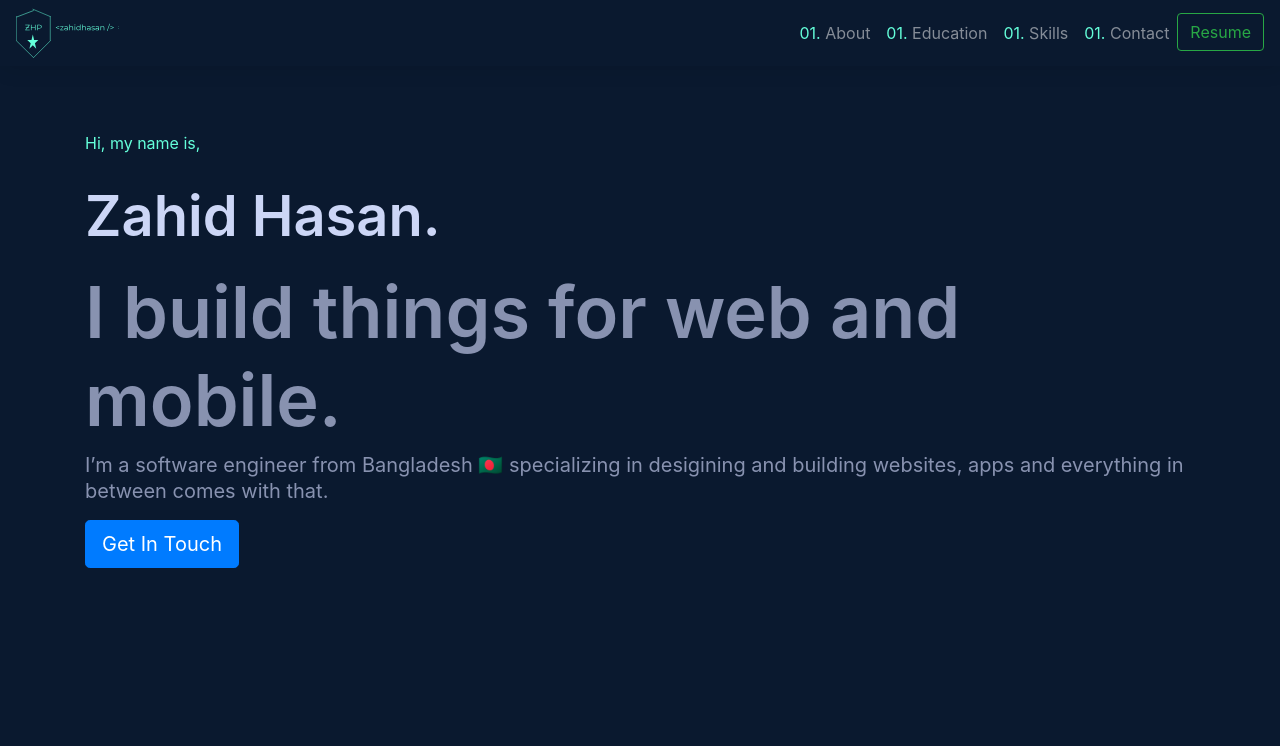
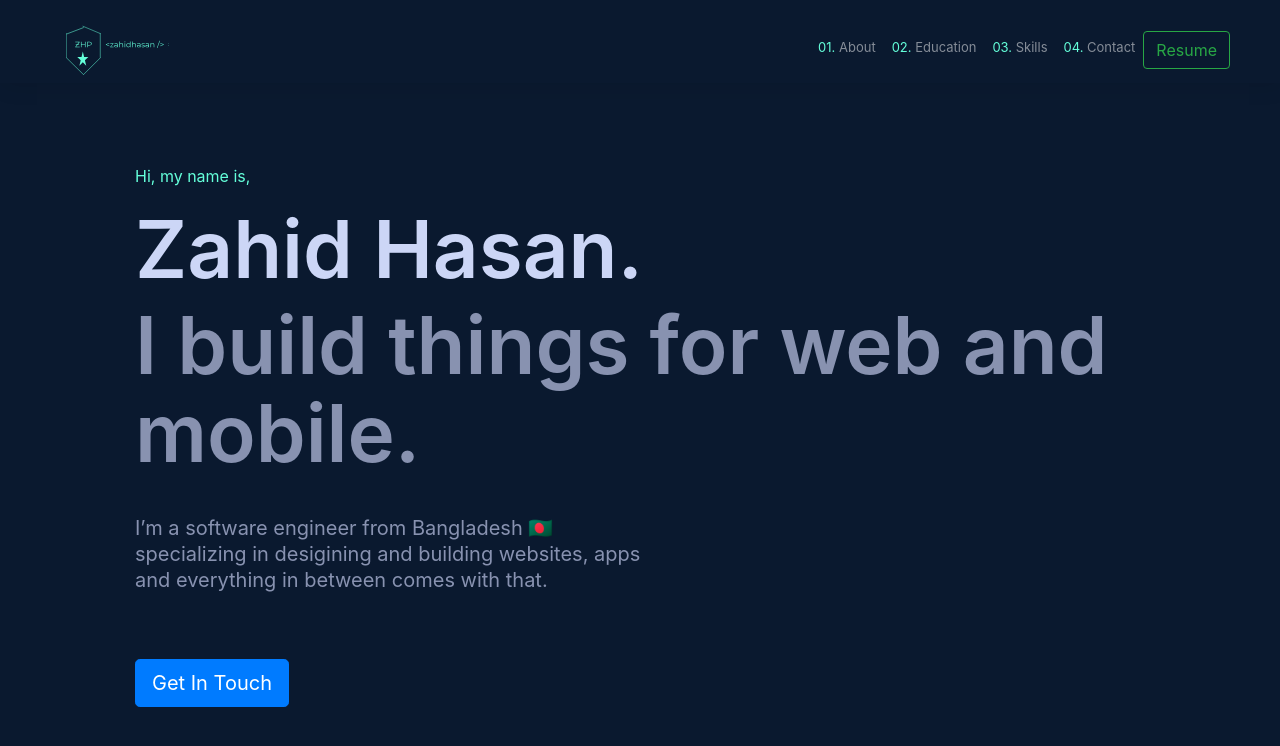
Before and after one commit to zahidhasanpapon/portfolio-website-v2, a plain HTML site: page index.html in a window 1280 px wide. Drawn offline with nearby package versions, Linux system fonts and the light colour scheme.

Commit message:
regular saves

```diff
--- a/css/styles.css
+++ b/css/styles.css
@@ -5,7 +5,13 @@ body {
 #number-color {
   color: #64ffda;
 }
+
+.brand-logo {
+  padding-left: 50px;
+}
 .navbar {
+  padding-right: 50px;
+  padding-top: 25px;
   background-color: #0a192f !important;
   box-shadow: 2px 2px 22px rgba(0, 0, 0, 0.1);
 }
@@ -15,6 +21,8 @@ body {
 }
 
 .jumbotron {
+  padding-top: 80px;
+  padding-left: 100px;
   background-color: #0a192f;
 }
 
@@ -22,15 +30,16 @@ body {
   background-color: #64ffda !important;
 }
 
-.nav-item .nav-link .number-color {
-  color: #64ffda;
+.nav-item {
+  font-size: 13px;
+  line-height: 17px;
 }
 
 .container {
   color: #64ffda;
   font-style: normal;
   font-weight: 400;
-  size: 20px;
+  font-size: 16px;
   line-height: 26px;
 }
 
@@ -38,7 +47,8 @@ body {
   color: #ccd6f6;
   font-style: normal;
   font-weight: 600;
-  size: 80px;
+  font-size: 80px;
+
   line-height: 88px;
 }
 
@@ -46,7 +56,7 @@ body {
   color: #8892b0;
   font-style: normal;
   font-weight: 600;
-  size: 80px;
+  font-size: 80px;
   line-height: 88px;
 }
 
@@ -54,6 +64,9 @@ body {
   color: #8892b0;
   font-style: normal;
   font-weight: 400;
-  size: 20px;
+  font-size: 20px;
   line-height: 26px;
+  padding-top: 30px;
+  padding-bottom: 50px;
+  padding-right: 600px;
 }
--- a/index.html
+++ b/index.html
@@ -55,17 +55,17 @@
             </li>
             <li class="nav-item">
               <a href="" class="nav-link"
-                ><span id="number-color">01.</span> Education</a
+                ><span id="number-color">02.</span> Education</a
               >
             </li>
             <li class="nav-item">
               <a href="" class="nav-link"
-                ><span id="number-color">01.</span> Skills</a
+                ><span id="number-color">03.</span> Skills</a
               >
             </li>
             <li class="nav-item">
               <a href="" class="nav-link"
-                ><span id="number-color">01.</span> Contact</a
+                ><span id="number-color">04.</span> Contact</a
               >
             </li>
             <li>
```
